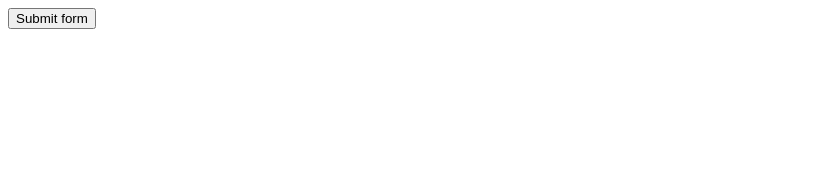
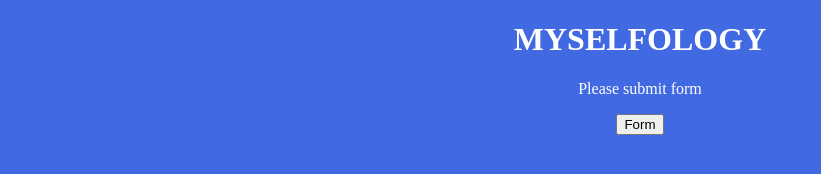
Before and after one commit to myselfology/myselfology.github.io, a plain HTML site: page index.html in a window 1280 px wide. Shown: the whole page, without its empty margins (0-821 px from the left). Drawn offline with Linux system fonts and the light colour scheme.

Commit message:
Update index.html

```diff
--- a/index.html
+++ b/index.html
@@ -6,7 +6,11 @@
     <meta name="viewport" content="width=device-width, initial-scale=1.0">
     <title>My Selfology</title>
 </head>
-<body>
-    <input type="button" onclick="window.location.href='https://forms.gle/CNKiSUHQnfB9dVqA6';" value="Submit form" />
+<body style="background-color: #4169E1;">
+    <div id="page" style="color: white; text-align: center; justify-content: center; margin: 0;">
+        <h1>MYSELFOLOGY</h1>
+        <p>Please submit form</p>
+        <input type="button" onclick="window.location.href='https://forms.gle/CNKiSUHQnfB9dVqA6';" value="Form" />
+    </div>
 </body>
 </html>
```
